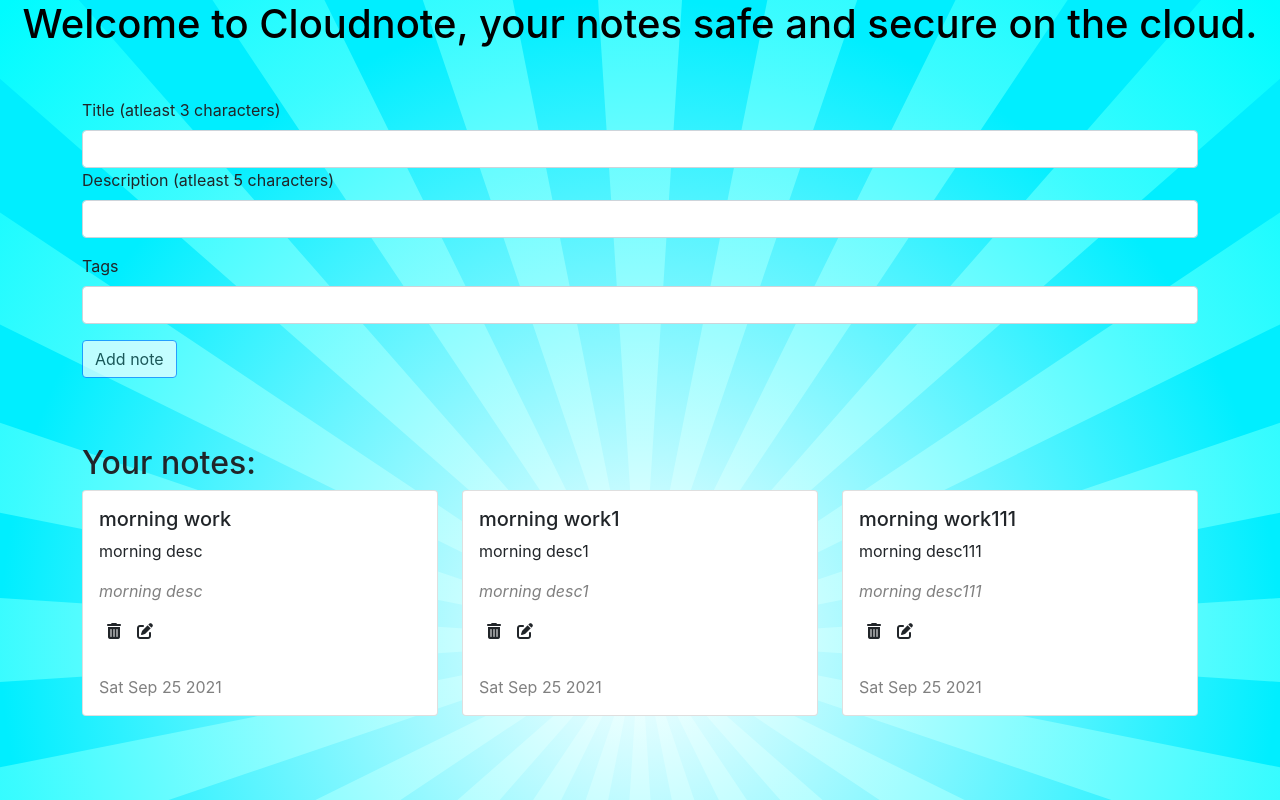
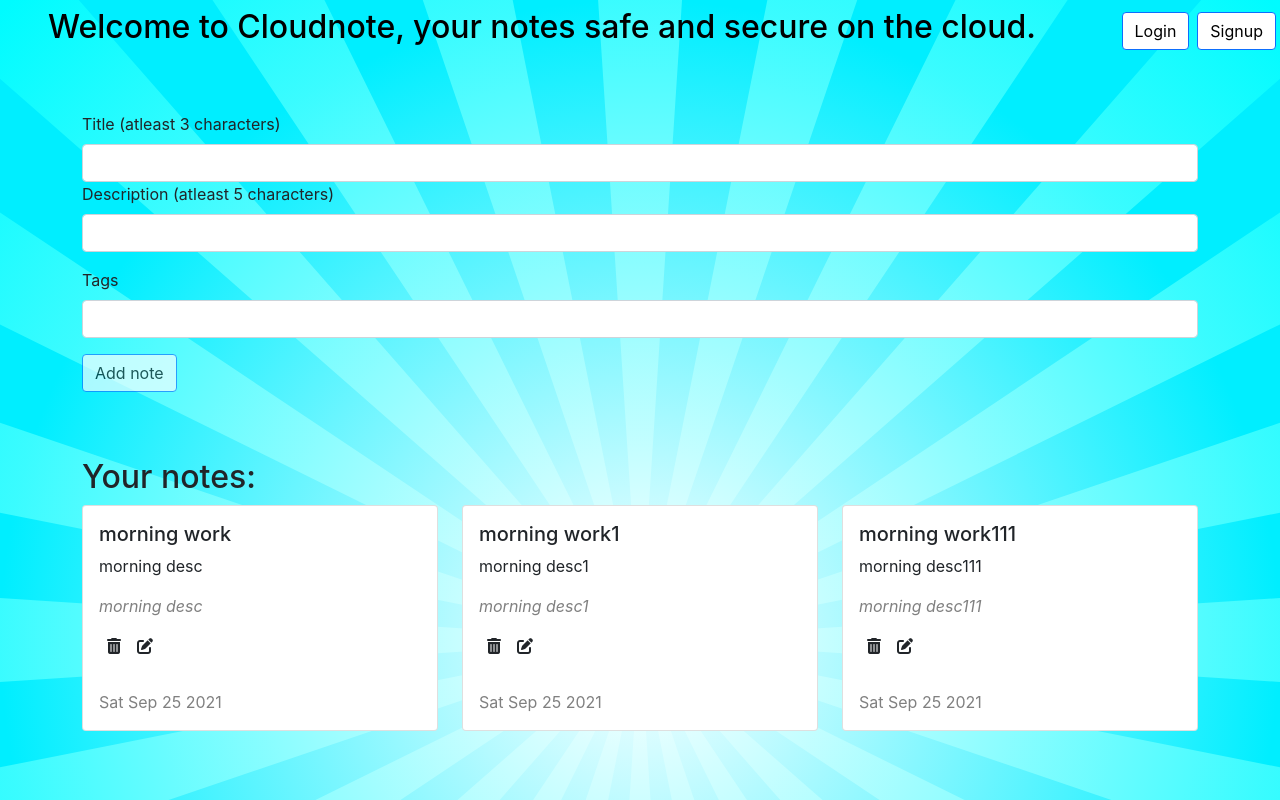
Before and after one commit to Divyansh0811/cloudnote, a React (Create React App) app in the folder client/cloudnote/: page / in a window 1280 px wide. Built offline with nearby package versions, Linux system fonts and the light colour scheme; no server answers.

Commit message:
Login & signup button added in navbar

```diff
--- a/client/cloudnote/package.json
+++ b/client/cloudnote/package.json
@@ -8,6 +8,7 @@
     "@testing-library/user-event": "^12.8.3",
     "react": "^17.0.2",
     "react-dom": "^17.0.2",
+    "react-router-dom": "^5.3.0",
     "react-scripts": "4.0.3",
     "web-vitals": "^1.1.2"
   },
--- a/client/cloudnote/src/App.js
+++ b/client/cloudnote/src/App.js
@@ -2,15 +2,31 @@ import "./App.css";
 import Navbar from "./Components/Navbar";
 import Home from "./Components/Home";
 import NoteState from "./Context/notes/noteState";
-
+import {
+  BrowserRouter as Router,
+  Switch,
+  Route
+} from "react-router-dom";
 function App() {
  return (
   <>
    <NoteState>
-    <Navbar />
-    <div className="container">
-     <Home />
-    </div>
+    <Router>
+     <Navbar />
+     <div className="container">
+      <Switch>
+       <Route exact path="/">
+        <Home />
+       </Route>
+       <Route exact path="/login">
+        <Home />
+       </Route>
+       <Route exact path="/signup">
+        <Home />
+       </Route>
+      </Switch>
+     </div>
+    </Router>
    </NoteState>
   </>
  );
--- a/client/cloudnote/src/Components/Navbar.jsx
+++ b/client/cloudnote/src/Components/Navbar.jsx
@@ -1,11 +1,22 @@
-import React from 'react'
+import React from "react";
+import { Link } from "react-router-dom";
 
 const Navbar = () => {
-  return (
-    <div style={{textAlign: "center"}}>
-      <h1 style={{color: "black"}}>Welcome to Cloudnote, your notes safe and secure on the cloud.</h1>
-    </div>
-  )
-}
+ return (
+  <div className=" navbar d-flex" style={{ textAlign: "center" }}>
+   <h2  className="mx-5" style={{ color: "black" }}>
+    Welcome to Cloudnote, your notes safe and secure on the cloud.
+   </h2>
+   <form className="d-flex">
+    <Link style={{ color: "black", background: "white" }} className="btn btn-primary mx-1" to="/login" role="button">
+     Login
+    </Link>
+    <Link style={{ color: "black", background: "white" }} className="btn btn-primary mx-1" to="/signup" role="button">
+     Signup
+    </Link>
+   </form>
+  </div>
+ );
+};
 
-export default Navbar
+export default Navbar;
```
Also changed, not shown: 1 other file (tests, documents, lock files or other folders).
